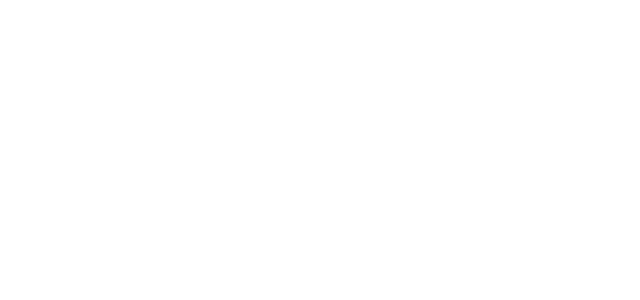
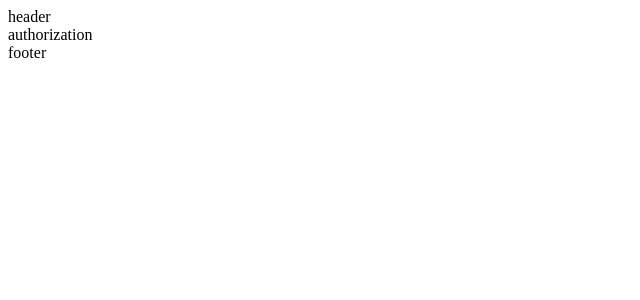
Before and after one commit to goozlo/react-kanban, a React app: page /auth in a window 1280 px wide. Before the commit this address had no page. Shown: the top 300 px of the page, without its empty margins (0-640 px from the left). Built offline with nearby package versions, Linux system fonts and the light colour scheme.

Commit message:
add routes

```diff
--- a/src/App.jsx
+++ b/src/App.jsx
@@ -1,15 +1,16 @@
 import { Routes, Route } from 'react-router-dom'
-import Main from './pages/Main'
 import Home from './pages/Home'
-import style from './styles/@global.module.scss'
+import Layout from './components/Layout';
+import Authorization from './pages/ Authorization';
+// import style from './styles/@global.module.scss'
 
 const App = () => (
-  <div className={style}>
+  <Layout>
     <Routes>
       <Route path="/" element={<Home />} />
-      <Route path="/main" element={<Main />} />
+      <Route path="/auth" element={<Authorization />} />
     </Routes>
-  </div>
+  </Layout>
 )
 
 export default App
--- /dev/null
+++ b/src/components/Footer/index.jsx
@@ -0,0 +1,9 @@
+import React from 'react';
+
+const Footer = () => (
+  <div>
+    footer
+  </div>
+);
+
+export default Footer;
--- /dev/null
+++ b/src/components/Header/index.jsx
@@ -0,0 +1,9 @@
+import React from 'react';
+
+const Header = () => (
+  <div>
+    header
+  </div>
+);
+
+export default Header;
--- /dev/null
+++ b/src/components/Layout/index.jsx
@@ -0,0 +1,13 @@
+import React from 'react';
+import Header from '../Header';
+import Footer from '../Footer';
+
+const Layout = ({ children }) => (
+  <>
+    <Header />
+    {children}
+    <Footer />
+  </>
+);
+
+export default Layout;
--- a/src/index.html
+++ b/src/index.html
@@ -3,10 +3,10 @@
     <head>
         <meta charset="UTF-8">
         <link rel="shortcut icon" href="./favicon.ico" type="image/x-icon">
-        <link rel="preconnect" href="https://fonts.googleapis.com">
-        <link rel="preconnect" href="https://fonts.gstatic.com" crossorigin>
-        <link href="https://fonts.googleapis.com/css2?family=Plus+Jakarta+Sans:wght@500;700&display=swap"
-              rel="stylesheet">
+        <!--        <link rel="preconnect" href="https://fonts.googleapis.com">-->
+        <!--        <link rel="preconnect" href="https://fonts.gstatic.com" crossorigin>-->
+        <!--        <link href="https://fonts.googleapis.com/css2?family=Plus+Jakarta+Sans:wght@500;700&display=swap"-->
+        <!--              rel="stylesheet">-->
         <title>React Kanban</title>
     </head>
     <body>
--- /dev/null
+++ b/src/pages/ Authorization/index.jsx
@@ -0,0 +1,9 @@
+import React from 'react';
+
+const Authorization = () => (
+  <div>
+    authorization
+  </div>
+);
+
+export default Authorization;
--- a/src/pages/Home/index.jsx
+++ b/src/pages/Home/index.jsx
@@ -1,16 +1,7 @@
-import { Link } from 'react-router-dom'
-import style from './home.module.scss'
-
-const Home = () => {
-  const str = 'this is home'
-
-  return (
-    <div className={style.div}>
-      <h1>{str}</h1>
-      <Link to="/">Home</Link>
-      <Link to="/main">Main</Link>
-    </div>
-  );
-};
+const Home = () => (
+  <div>
+    Home
+  </div>
+);
 
 export default Home
--- a/src/pages/Main/index.jsx
+++ /dev/null
@@ -1,15 +0,0 @@
-import { Link } from 'react-router-dom'
-
-const Main = () => {
-  const str = 'this is main'
-
-  return (
-    <div>
-      <h1>{str}</h1>
-      <Link to="/">Home</Link>
-      <Link to="/main">Main</Link>
-    </div>
-  );
-};
-
-export default Main
--- a/webpack.dev.js
+++ b/webpack.dev.js
@@ -13,6 +13,9 @@ module.exports = {
   devServer: {
     port: 3000,
     hot: true,
+    // todo посомтртеть почему без этой штуки
+    // не работают роуты
+    historyApiFallback: true
   },
   module: {
     rules: [
```
